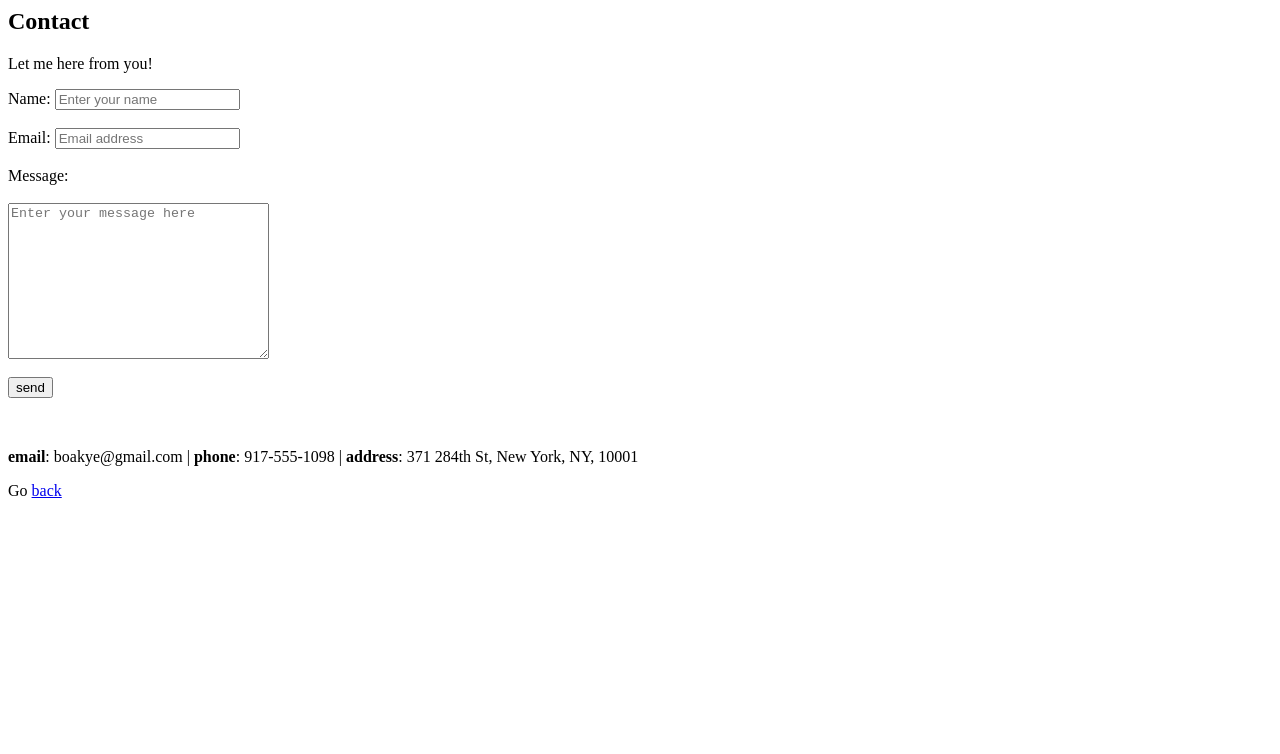
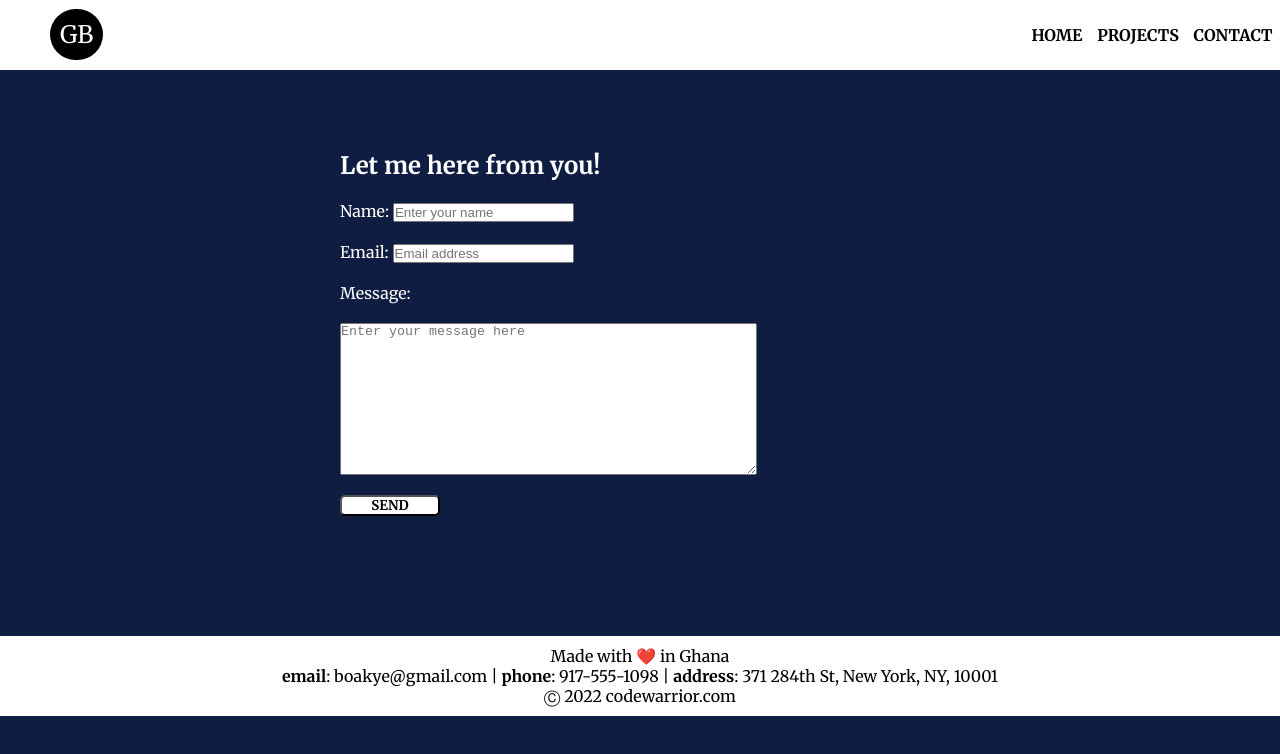
Before and after one commit to George-Boakye/html-portfolio-website, a plain HTML site: page contact.html in a window 1280 px wide. Drawn offline with Linux system fonts and the light colour scheme.

Commit message:
style contact page

```diff
--- /dev/null
+++ b/contact.css
@@ -0,0 +1,89 @@
+@import url('https://fonts.googleapis.com/css2?family=Merriweather:wght@300;400;700&display=swap');
+
+*{
+    margin: 0;
+    padding: 0;
+    box-sizing: border-box;
+}
+body {
+    font-family: 'Merriweather', serif;
+    background-color: #101D42;
+    color: white;
+}
+
+header {
+    position: fixed;
+    height: 70px;
+    width: 100%;
+    border-bottom: 1px solid;
+    display: flex;
+    flex-direction: row;
+    justify-content: space-between;
+    align-items: center;
+    background: #fff;
+}
+
+nav span a {
+    text-decoration: none;
+    text-transform: uppercase;
+    font-weight: 600;
+    color: #000;
+}
+a:hover{
+    color:rgb(92, 87, 87)
+}
+/* Logo Container */
+.logo {
+    border-radius: 50px;
+    color: white;
+    background: #000;
+    display: flex;
+    align-items: center;
+    margin-left: 50px;
+}
+
+div>span {
+    margin: auto 0;
+    padding: 10px;
+    text-transform: uppercase;
+    font-size: 1.5rem;
+}
+
+nav {
+    width: 20%;
+    display: flex;
+    align-items: baseline;
+    justify-content: space-around;
+}
+
+main{
+    padding-top: 150px;
+    width: 600px;
+    margin: 0 auto;
+}
+
+section{
+    width: 100%;
+    padding: 0 auto;
+}
+
+.button{
+    font-family: inherit;
+    font-weight: bold;
+    width: 100px;
+    background-color: #fff;
+    border-radius: 5px;
+    text-transform: uppercase;
+
+}
+footer{
+    margin-top: 100px;
+    height: 80px;
+    width: 100%;
+    background-color: #fff;
+    color: #000;
+    display: flex;
+    flex-direction: column;
+    justify-content: center;
+    align-items:center ;
+}
--- a/contact.html
+++ b/contact.html
@@ -3,18 +3,36 @@
     <meta charset="UTF-8" />
     <meta http-equiv="X-UA-Compatible" content="IE=edge" />
     <meta name="viewport" content="width=device-width, initial-scale=1.0" />
+    <link rel="stylesheet" href="contact.css" />
     <title>Contact</title>
   </head>
   <body>
-    <h2>Contact</h2>
-    <p>Let me here from you!</p>
+    <header>
+      <div class="logo">
+        <span>gb</span>
+      </div>
+      <nav>
+        <span><a href="index.html">Home</a></span>
+        <span><a href="projects.html">Projects</a></span>
+        <span><a href="contact.html">Contact</a></span>
+      </nav>
+    </header>
+    <main>
+      <section>
+        <h2>Let me here from you!</h2>
+        <br />
         <form action="">
           <label for="name">Name:</label>
           <input type="text" placeholder="Enter your name" required />
           <br />
           <br />
           <label for="mail">Email:</label>
-      <input type="email" name="mail" id="mail" placeholder="Email address" />
+          <input
+            type="email"
+            name="mail"
+            id="mail"
+            placeholder="Email address"
+          />
           <br />
           <br />
           <label for="message">Message:</label>
@@ -23,23 +41,26 @@
           <textarea
             name="message"
             id="message"
-        cols="30"
+            cols="50"
             rows="10"
             placeholder="Enter your message here"
           ></textarea>
           <br />
           <br />
-      <input type="submit" value="send" />
+          <input class="button" type="submit" value="send" />
         </form>
         <br />
-    <div id="contact">
+        <div id="contact"></div>
+      </section>
+    </main>
+    <footer>
+      <span> Made with ❤️ in Ghana </span>
       <p>
         <strong>email</strong>: boakye@gmail.com | <strong>phone</strong>:
         917-555-1098 | <strong>address</strong>: 371 284th St, New York, NY,
         10001
       </p>
-    </div>
-
-    <span>Go <a href="index.html">back</a></span>
+      <p>&#x24B8; 2022 codewarrior.com</p>
+    </footer>
   </body>
 </html>
```
Lines whose indentation alone changed are shown as unchanged.
